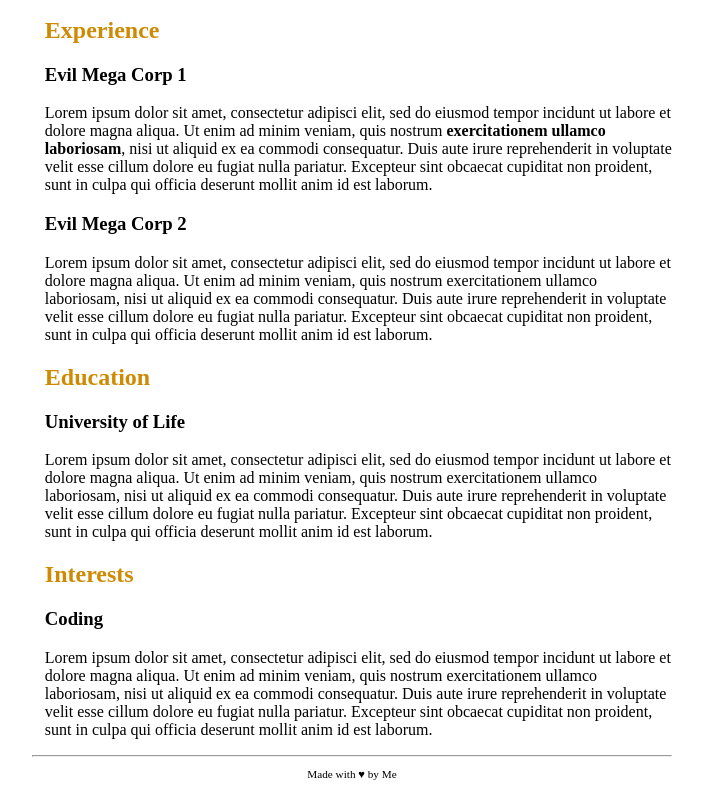
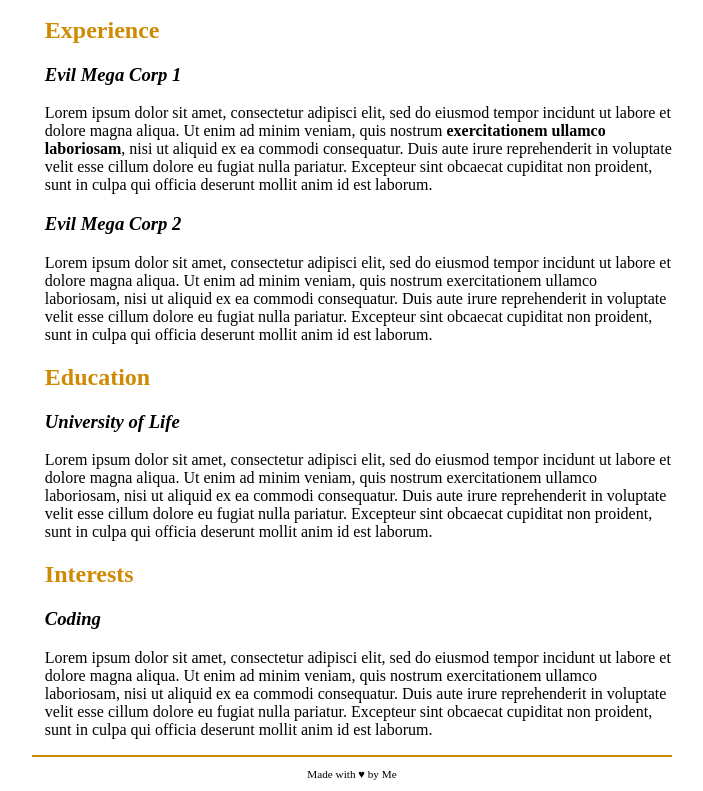
Before and after one commit to muoso/html-css-curriculum-vitae, a plain HTML site: page index.html in a window 1280 px wide. Shown: the part 205-996 px from the top of the page, without its empty margins (288-991 px from the left). Drawn offline with Linux system fonts and the light colour scheme.

Commit message:
seventh commit - finished, only need to add comments

```diff
--- a/style.css
+++ b/style.css
@@ -1,4 +1,3 @@
-
 body {
     margin-top: 0%;
     margin-bottom: 0%;
@@ -35,15 +34,12 @@ h2 {
 }
 
 h3 {
-
+    font-style:italic;
 }
 
-
-
-
-
-
-
+hr {
+    border: 1px solid #CF8A04;
+}
 
 #signature {
     font-size: 0.7em;
```
